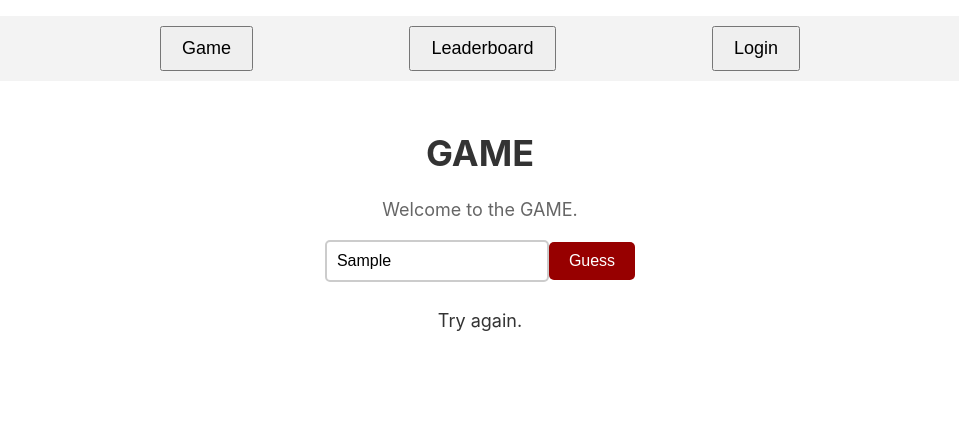
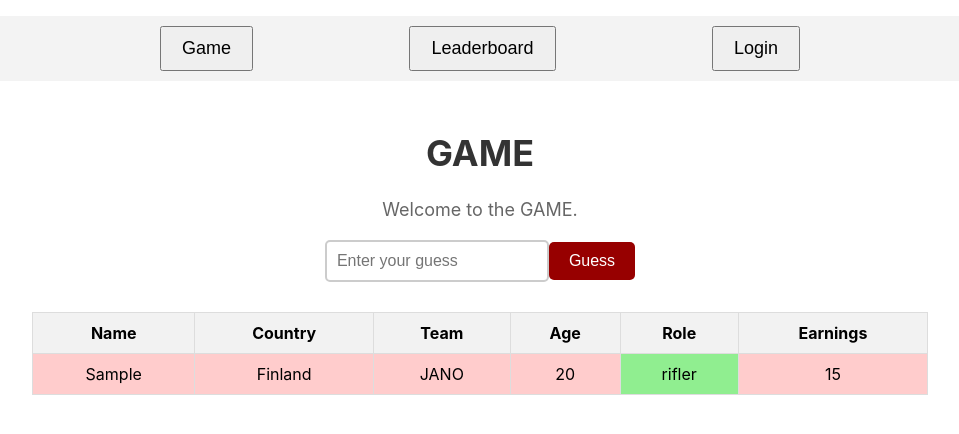
Before and after one commit to nuttie1/Web-sovelluskehitys-2, a React (Create React App) app: page / in a window 1280 px wide. Both pictures are taken after typing "Sample" into the empty fields and a click on the input "Guess". Shown: the top 434 px of the page, without its empty margins (160-1119 px from the left). Built offline with nearby package versions, Linux system fonts and the light colour scheme.

Commit message:
Game UI with test data. Work-in-progress

```diff
--- a/src/components/Game.tsx
+++ b/src/components/Game.tsx
@@ -1,13 +1,21 @@
 import React, { useState } from 'react';
-
+import { csPlayer } from '../types/DBTypes';
 import '../styles/Game.css';
-
-const players = ['s1mple', 'ZywOo', 'device', 'NiKo', 'electronic']; // Add more player names as needed
 
 function Game() {
   const [guess, setGuess] = useState('');
-  const [message, setMessage] = useState('');
-  const [target, setTarget] = useState(players[Math.floor(Math.random() * players.length)]);
+  const [guesses, setGuesses] = useState<csPlayer[]>([]);
+
+  // Hardcoded player for testing
+  const hardcodedPlayer: csPlayer = {
+    id: "1",
+    name: "s1mple",
+    country: "Ukraine",
+    team: "Falcons",
+    age: 26,
+    role: "rifler",
+    total_winnings: 1726000,
+  };
 
 const handleChange = (event: React.ChangeEvent<HTMLInputElement>) => {
     setGuess(event.target.value);
@@ -15,11 +23,38 @@ const handleChange = (event: React.ChangeEvent<HTMLInputElement>) => {
 
 const handleSubmit = (event: React.FormEvent<HTMLFormElement>) => {
   event.preventDefault();
-    if (guess === target) {
-        setMessage('You guessed correctly!');
+
+  // Hardcoded guess for testing
+  const guessedPlayer: csPlayer = {
+    id: "2",
+    name: guess,
+    country: "Finland",
+    team: "JANO",
+    age: 20,
+    role: "rifler",
+    total_winnings: 15,
+  };
+
+  // Tarkista, osuiko arvaus oikeaan pelaajaan
+  const isCorrectGuess =
+    guessedPlayer.name === hardcodedPlayer.name &&
+    guessedPlayer.country === hardcodedPlayer.country &&
+    guessedPlayer.team === hardcodedPlayer.team &&
+    guessedPlayer.age === hardcodedPlayer.age &&
+    guessedPlayer.role === hardcodedPlayer.role &&
+    guessedPlayer.total_winnings === hardcodedPlayer.total_winnings;
+
+    if (isCorrectGuess) {
+      console.log('Correct guess');
     } else {
-        setMessage('Try again.');
+      console.log('Incorrect guess');
     }
+
+  // Päivitä arvauslista
+  setGuesses([...guesses, guessedPlayer]);
+
+  // Tyhjennä syötekenttä
+  setGuess('');
 };
 
 return (
@@ -42,7 +77,30 @@ return (
       />
     </form>
 
-      <p className="game-message">{message}</p>
+    <table>
+      <thead>
+        <tr>
+          <th>Name</th>
+          <th>Country</th>
+          <th>Team</th>
+          <th>Age</th>
+          <th>Role</th>
+          <th>Earnings</th>
+        </tr>
+      </thead>
+      <tbody>
+        {guesses.map((player, index) => (
+          <tr key={index}>
+            <td className={player.name === hardcodedPlayer.name ? 'correct-guess' : 'incorrect-guess'}>{player.name}</td>
+            <td className={player.country === hardcodedPlayer.country ? 'correct-guess' : 'incorrect-guess'}>{player.country}</td>
+            <td className={player.team === hardcodedPlayer.team ? 'correct-guess' : 'incorrect-guess'}>{player.team}</td>
+            <td className={player.age === hardcodedPlayer.age ? 'correct-guess' : 'incorrect-guess'}>{player.age}</td>
+            <td className={player.role === hardcodedPlayer.role ? 'correct-guess' : 'incorrect-guess'}>{player.role}</td>
+            <td className={player.total_winnings === hardcodedPlayer.total_winnings ? 'correct-guess' : 'incorrect-guess'}>{player.total_winnings}</td>
+          </tr>
+        ))}
+      </tbody>
+    </table>
   </div>
 );
 }
--- a/src/styles/Game.css
+++ b/src/styles/Game.css
@@ -42,3 +42,37 @@
     font-size: 18px;
     color: #333;
 }
+
+table {
+    width: 70%; /* Muutetaan taulukon leveyttä hieman pienemmäksi */
+    margin: 0 auto; /* Keskitetään taulukko sivulle */
+    border-collapse: collapse;
+    margin-top: 20px;
+}
+
+table th,
+table td {
+    padding: 10px;
+    border: 1px solid #ddd;
+}
+
+table th {
+    background-color: #f2f2f2;
+    font-weight: bold;
+}
+
+table tbody tr:nth-child(even) {
+    background-color: #f9f9f9;
+}
+
+table tbody tr:hover {
+    background-color: #f0f0f0;
+}
+
+.correct-guess {
+    background-color: lightgreen;
+}
+
+.incorrect-guess {
+    background-color: #ffcccc;
+}
```
Lines whose indentation alone changed are shown as unchanged.
